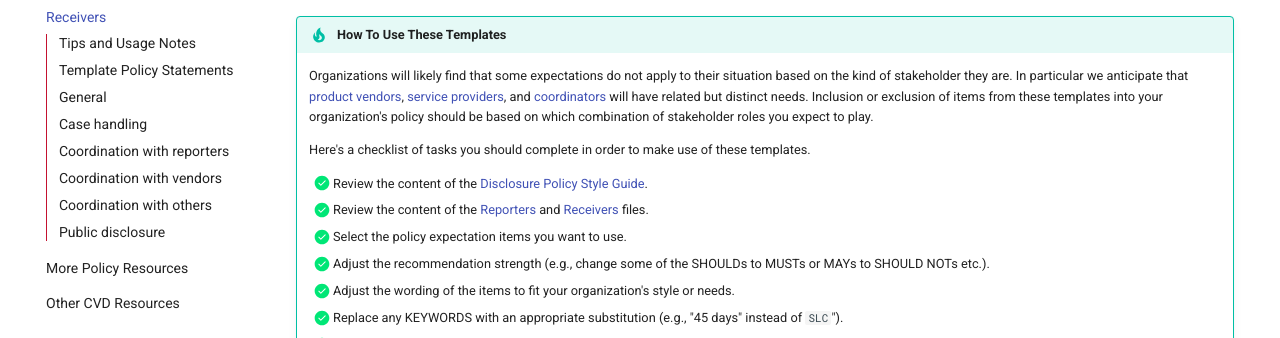
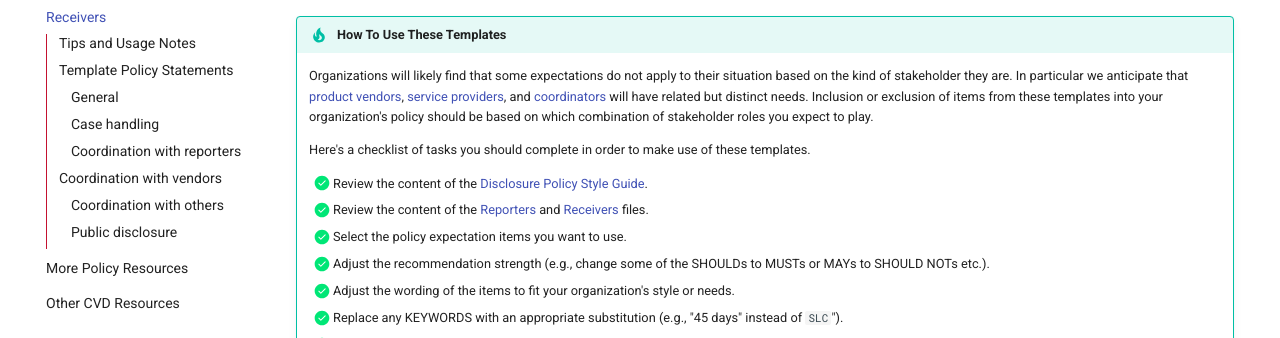
Before and after one commit to CERTCC/CERT-Guide-to-CVD, an MkDocs documentation site: the page built from docs/reference/policy_templates/receivers.md, in a window 1280 px wide. Shown: the part 358-696 px from the top of the page. Built offline with MkDocs 1.6.1 and Material for MkDocs 9.7.7, drawn with Linux system fonts in a browser that asks for light colours; comment, search, counter and statistics services are not loaded.

Commit message:
Fix headings

```diff
--- a/docs/reference/policy_templates/receivers.md
+++ b/docs/reference/policy_templates/receivers.md
@@ -18,13 +18,13 @@
 
 `ORGANIZATION` SHALL deal in good faith with Reporters who discover, test, and report vulnerabilities or indicators of vulnerabilities in accordance with these guidelines.
 
-## General
+### General
 
 * `ORGANIZATION` MAY modify the terms of this policy or terminate the policy at any time.
 
 * `ORGANIZATION` SHALL use information reported to this program for defensive purposes only; to mitigate or remediate vulnerabilities in our networks or applications, or the applications of our vendors.
 
-## Case handling
+### Case handling
 
 * `ORGANIZATION` MAY, at our discretion, decline to coordinate or publish a vulnerability report. This decision is generally based on the scope and severity of the vulnerability and our ability to add value to the coordination and disclosure process.
 
@@ -36,7 +36,7 @@
 
 * `ORGANIZATION` SHALL determine an appropriate timeframe for mitigation development and deployment for vulnerabilities reported in systems it controls.
 
-## Coordination with reporters
+### Coordination with reporters
 
 * `ORGANIZATION` SHALL acknowledge receipt of vulnerability reports via email within `SLC`.
 
@@ -78,13 +78,13 @@
 
 * `ORGANIZATION` SHALL act in accordance with the expectations of Reporters set forth in this policy when acting as a Reporter to other organizations (vendors, coordinators, etc.).
 
-## Coordination with others
+### Coordination with others
 
 * `ORGANIZATION` MAY engage the services of a third party coordination service (e.g., CERT/CC, DHS CISA) to assist in resolving any conflicts that cannot be resolved between the Reporter and `ORGANIZATION`.
 
 * `ORGANIZATION` MAY, at our discretion, provide reported vulnerability information to anyone who can contribute to the solution and with whom we have a trusted relationship, including vendors (often including vendors whose products are not vulnerable), service providers, community experts, sponsors, and sites that are part of a national critical infrastructure, if we believe those sites to be at risk.
 
-## Public disclosure
+### Public disclosure
 
 * `ORGANIZATION` SHALL determine the type and schedule of our public disclosure of the vulnerability.
 
```
